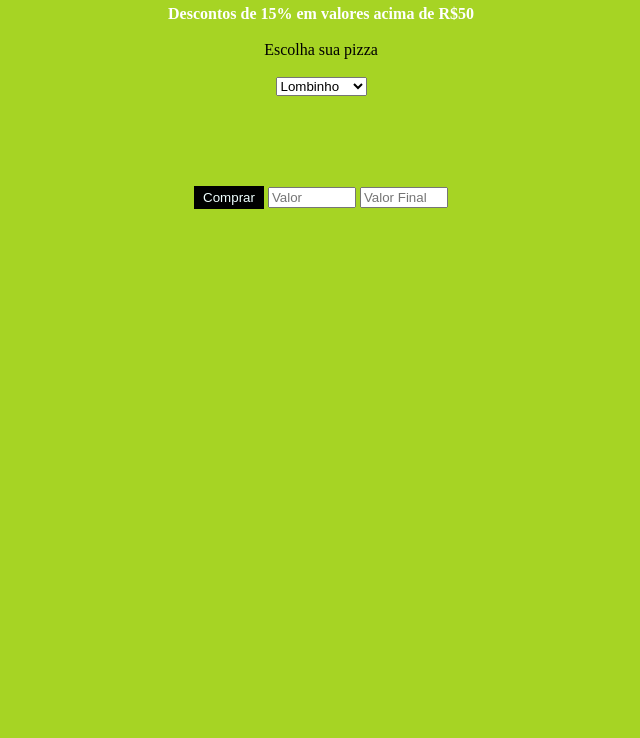
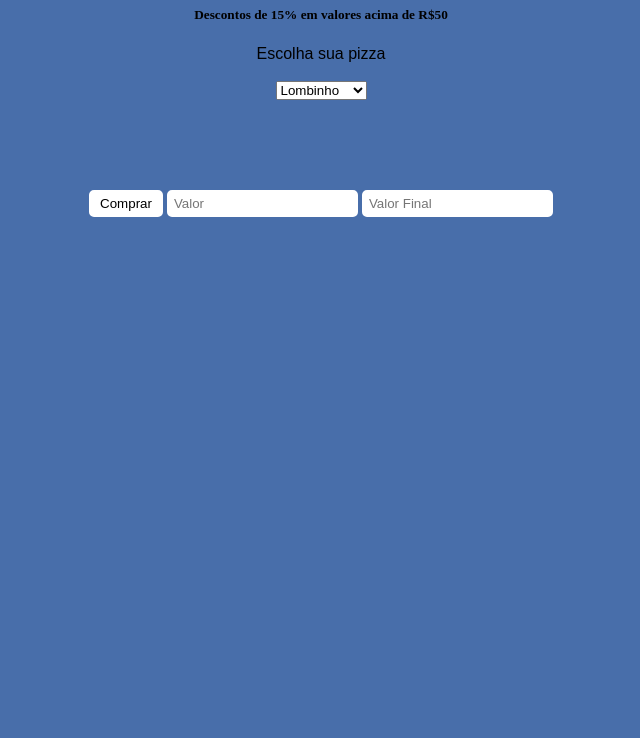
Before and after one commit to Pixelikas/Programming-Logic-Classes-2024-1, a plain HTML site: page JavaScript + HTML/atividade_106_pizzariaabgail/index.html in a window 1280 px wide. Shown: the part 62-800 px from the top of the page, without its empty margins (319-959 px from the left). Drawn offline with Linux system fonts and the light colour scheme; files that its build step writes are made by us from their sources.

Commit message:
Add files via upload

```diff
--- a/JavaScript + HTML/atividade_106_pizzariaabgail/index.html
+++ b/JavaScript + HTML/atividade_106_pizzariaabgail/index.html
@@ -4,13 +4,14 @@
     <meta charset="UTF-8">
     <meta name="viewport" content="width=device-width, initial-scale=1.0">
     <title>Pizzaria da Abgail</title>
+    <link rel="stylesheet" href="style.css">
 </head>
-<body bgcolor="#A6D424 ">
+<body>
 
     <center>
 
         <h2>Pizzaria da Abgail</h2>
-        <b><label style="color: white;">Descontos de 15% em valores acima de R$50</label></b><br><br>
+        <h5>Descontos de 15% em valores acima de R$50</h5>
         <label>Escolha sua pizza</label><br><br>
         <select id="slct">
 
@@ -20,9 +21,9 @@
             <option value="65">Camarão</option>
 
         </select><br><br><br><br><br><br>
-        <button onclick="CalculaValor()" style="background-color: black; color: azure; border: solid 3px black;">Comprar</button>
-        <input style="width: 80px;" id="inptValor" placeholder="Valor" readonly>
-        <input style="width: 80px;" id="inptValorFinal" placeholder="Valor Final" readonly>
+        <button onclick="CalculaValor()">Comprar</button>
+        <input id="inptValor" placeholder="Valor" readonly>
+        <input id="inptValorFinal" placeholder="Valor Final" readonly>
 
     </center>
 
```
